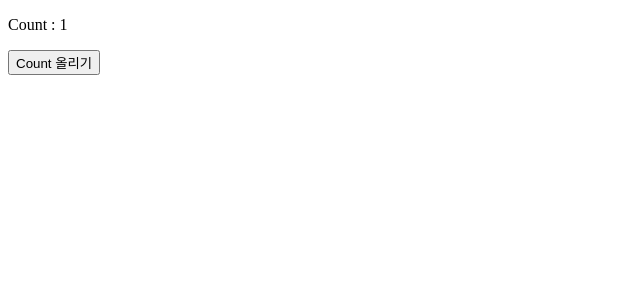
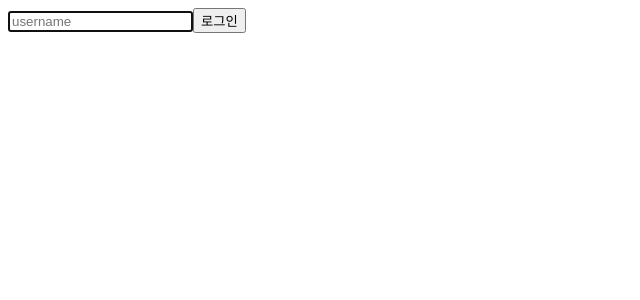
Before and after one commit to bohongu/hooks, a React (Create React App) app: page / in a window 1280 px wide. Shown: the top 300 px of the page, without its empty margins (0-640 px from the left). Built offline with nearby package versions, Linux system fonts and the light colour scheme.

Commit message:
useRef finish

```diff
--- a/src/App.js
+++ b/src/App.js
@@ -3,9 +3,10 @@
 import Ref from "./Ref";
 import Ref2 from "./Ref2";
 import Ref3 from "./Ref3";
+import Ref4 from "./Ref4";
 
 function App() {
-  return <Ref3 />;
+  return <Ref4 />;
 }
 
 export default App;
--- /dev/null
+++ b/src/Ref4.js
@@ -0,0 +1,25 @@
+import React, { useEffect, useRef } from "react";
+
+const Ref4 = () => {
+  const inputRef = useRef();
+
+  useEffect(() => {
+    // console.log(inputRef);
+    inputRef.current.focus();
+  }, []);
+
+  const login = () => {
+    alert(`환영합니다 ${inputRef.current.value}`);
+    inputRef.current.value = "";
+    inputRef.current.focus();
+  };
+
+  return (
+    <div>
+      <input ref={inputRef} type="text" placeholder="username" />
+      <button onClick={login}>로그인</button>
+    </div>
+  );
+};
+
+export default Ref4;
```
